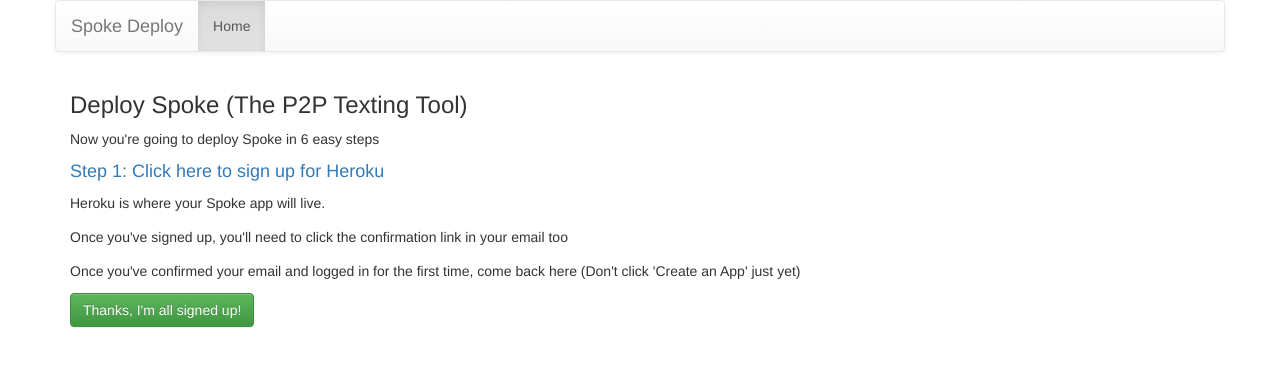
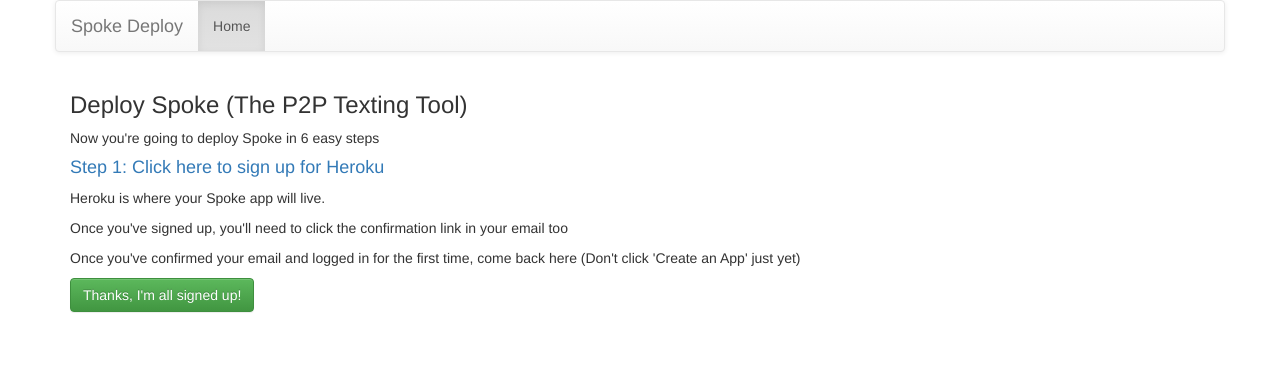
Before and after one commit to ToolsForRadicals/spoke-deploy, a Flask app: page /steps in a window 1280 px wide. Shown: the top 367 px of the page. Run offline with Flask 2, Linux system fonts and the light colour scheme; some libraries are stand-ins or nearby versions.

Commit message:
Reformatted steps

```diff
--- a/templates/base.html
+++ b/templates/base.html
@@ -24,7 +24,7 @@
 
 </head>
 
-<body style="line-height: 1.7">
+<body>
   <div class="container">
     <div class="row">
       <nav class="navbar navbar-default">
```
Also changed, not shown: templates/steps.html (+6 -3 lines).
